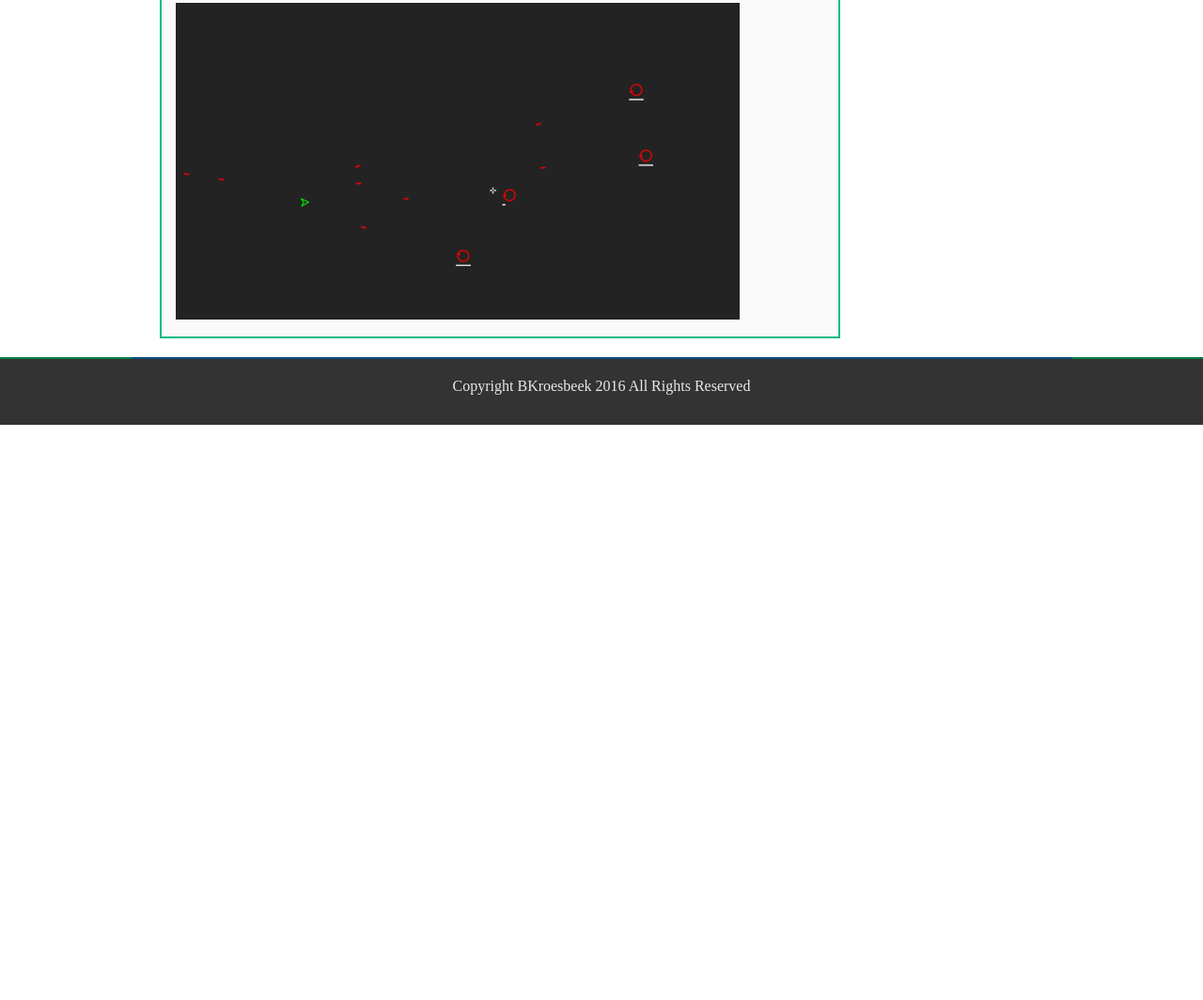
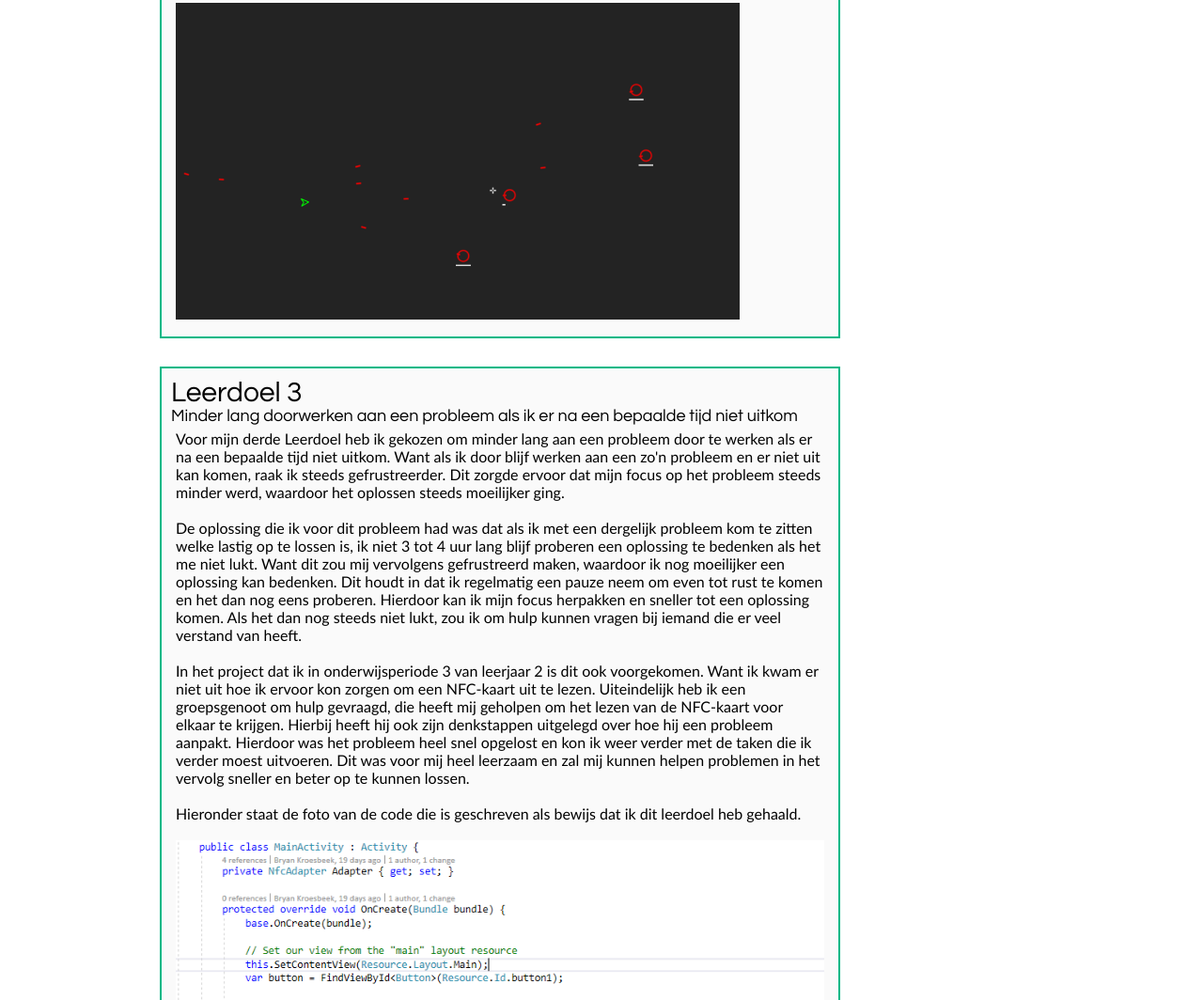
Before and after one commit to Bryan-Turbo/Bryan-Turbo.Github.io, a plain HTML site: page pagina4.html in a window 1280 px wide. Shown: the part 1558-2622 px from the top of the page at 94% size. Before the commit the page ends 2010 px from the top, so only its background shows below. Drawn offline with Linux system fonts and the light colour scheme.

Commit message:
Added 'Leerdoel 3'

```diff
--- a/pagina4.html
+++ b/pagina4.html
@@ -76,6 +76,33 @@
 							<img src="Foto/BattleShip 27-6-2016 10_36_53.png" alt="BattleShip Preview" style="width:600px;height:337px;">
 						</p>
 					</article>
+
+					<article>
+						<h2>Leerdoel 3</h2>
+						<h4>Minder lang doorwerken aan een probleem als ik er na een bepaalde tijd niet uitkom</h4>
+						<p>
+							Voor mijn derde Leerdoel heb ik gekozen om minder lang aan een probleem door te werken als er na een bepaalde tijd niet uitkom.
+							Want als ik door blijf werken aan een zo'n probleem en er niet uit kan komen, raak ik steeds gefrustreerder.
+							Dit zorgde ervoor dat mijn focus op het probleem steeds minder werd, waardoor het oplossen steeds moeilijker ging.
+
+							<br><br>
+							De oplossing die ik voor dit probleem had was dat als ik met een dergelijk probleem kom te zitten welke lastig op te lossen is,
+							ik niet 3 tot 4 uur lang blijf proberen een oplossing te bedenken als het me niet lukt. Want dit zou mij vervolgens gefrustreerd maken, waardoor ik nog moeilijker een oplossing kan bedenken.
+							Dit houdt in dat ik regelmatig een pauze neem om even tot rust te komen en het dan nog eens proberen. Hierdoor kan ik mijn focus herpakken en sneller tot een oplossing komen.
+							Als het dan nog steeds niet lukt, zou ik om hulp kunnen vragen bij iemand die er veel verstand van heeft.
+
+							<br><br>
+							In het project dat ik in onderwijsperiode 3 van leerjaar 2 is dit ook voorgekomen. Want ik kwam er niet uit hoe ik ervoor kon zorgen om een NFC-kaart uit te lezen.
+							Uiteindelijk heb ik een groepsgenoot om hulp gevraagd, die heeft mij geholpen om het lezen van de NFC-kaart voor elkaar te krijgen.
+							Hierbij heeft hij ook zijn denkstappen uitgelegd over hoe hij een probleem aanpakt.
+							Hierdoor was het probleem heel snel opgelost en kon ik weer verder met de taken die ik verder moest uitvoeren.
+							Dit was voor mij heel leerzaam en zal mij kunnen helpen problemen in het vervolg sneller en beter op te kunnen lossen.
+							<br><br>
+							Hieronder staat de foto van de code die is geschreven als bewijs dat ik dit leerdoel heb gehaald.
+							<br><br>
+							<img src="Foto/CODEPROOF.png" alt="Proof" style="width: 100%">
+						</p>
+					</article>
 				</div>
 				<div id="theFooter">
 					<p>Copyright BKroesbeek 2016 All Rights Reserved</p>
```
Also changed, not shown: Foto/CODEPROOF.PNG (added).
